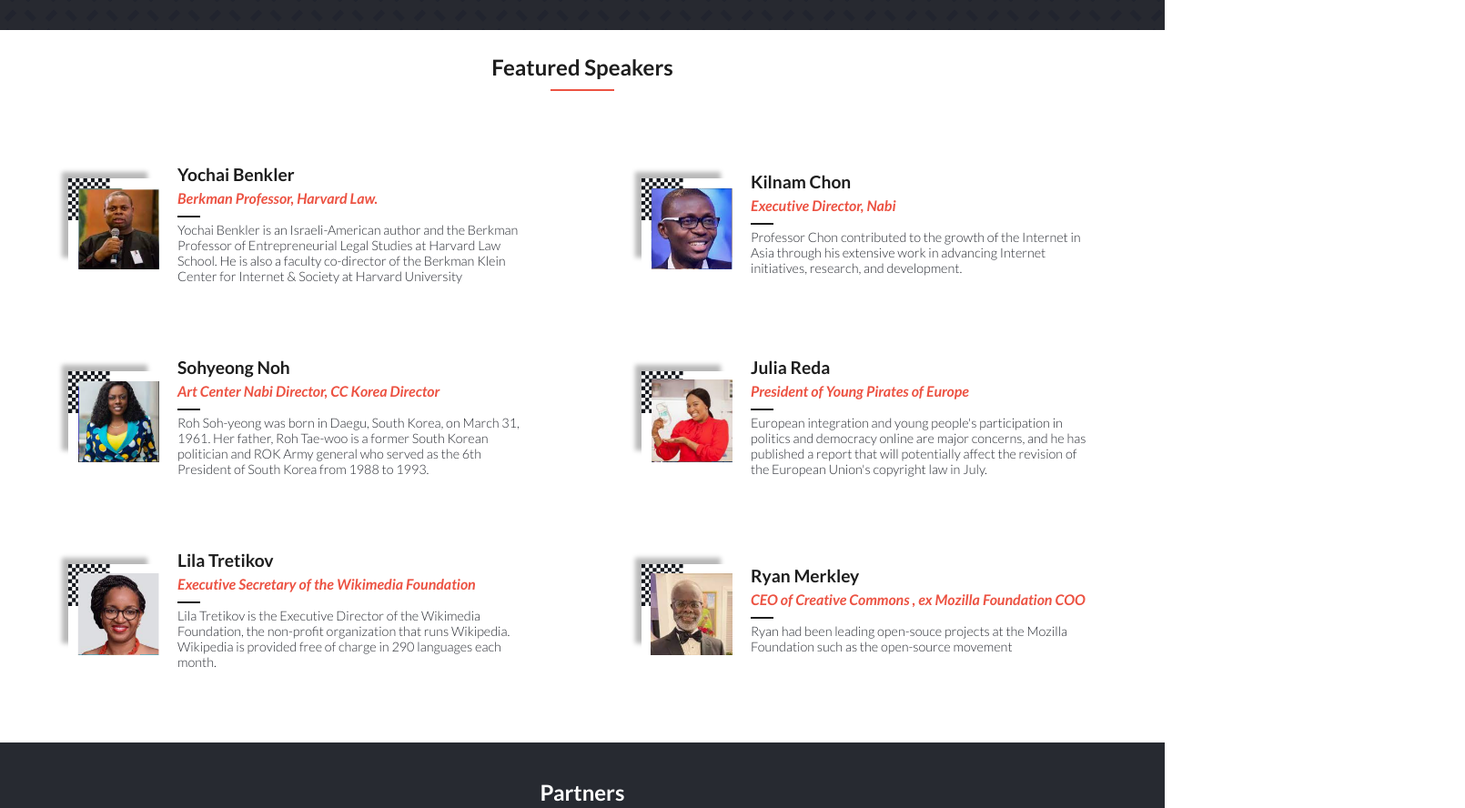
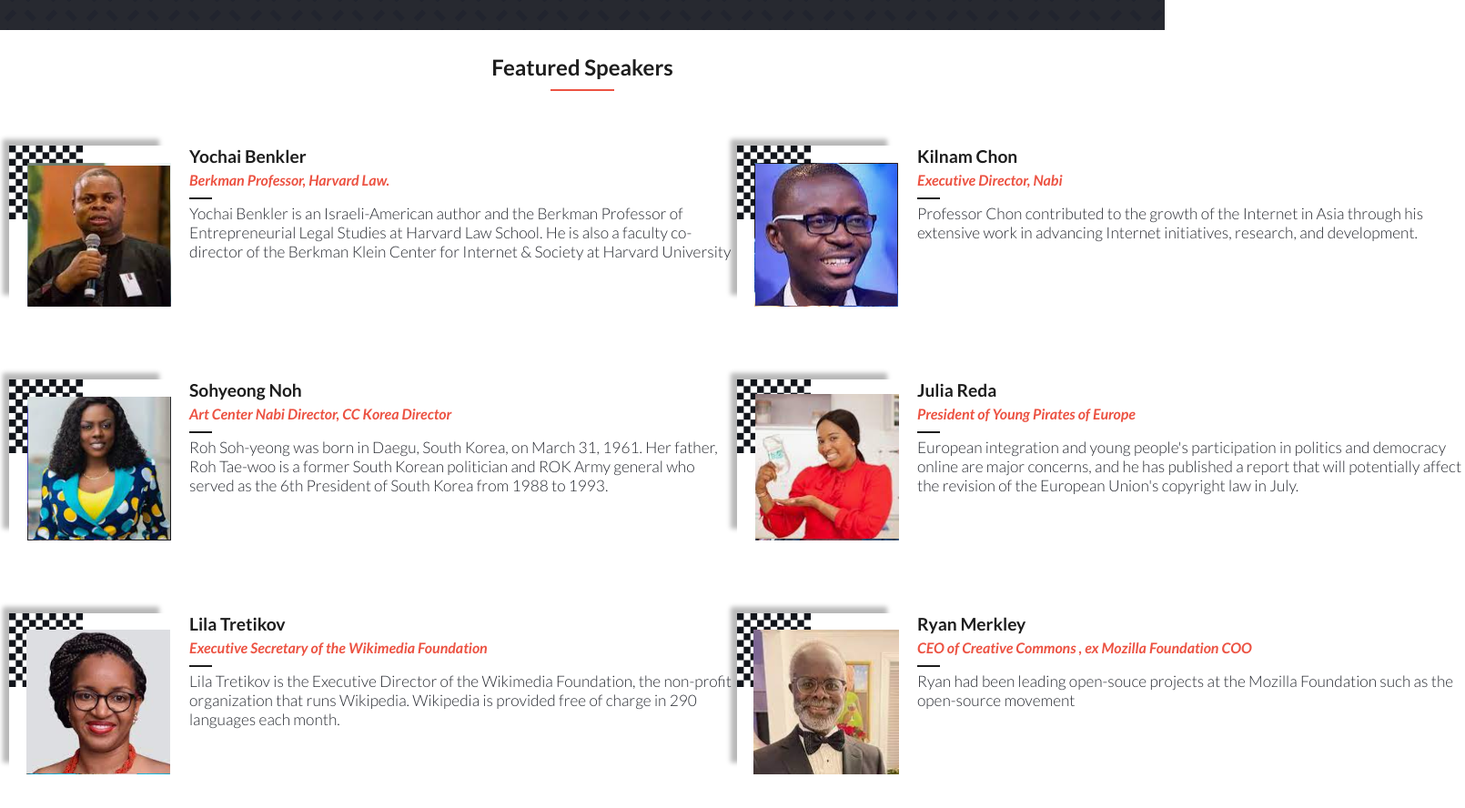
Before and after one commit to erickma1/CapstoneProject, a website: page index.html in a window 1280 px wide. Shown: the part 1420-2308 px from the top of the page at 91% size, 1610 px wide, since content can reach past the window. Drawn offline with Linux system fonts and the light colour scheme.

Commit message:
Update style.css
Add styling for font to match with design

```diff
--- a/style.css
+++ b/style.css
@@ -397,7 +397,7 @@
 }
 
 .speaker-container {
-  margin: 40px 10px;
+  margin: 10px 10px 10px 10px;
 }
 
 .speaker .main-section-h1 {
@@ -406,11 +406,11 @@
 
 .speaker-list {
   margin: 40px auto;
-  width: 300px;
+  width: 600px;
   height: auto;
   display: flex;
   justify-content: center;
-  align-items: center;
+  align-items: start;
 }
 
 .speaker-content {
@@ -420,10 +420,11 @@
 }
 
 .speaker-img {
-  width: 80px;
-  height: 80px;
+  width: 178px;
+  height: 177px;
   margin-right: 15px;
   box-shadow: -10px -10px 5px -3px rgba(0, 0, 0, 0.28);
+  margin-top: 0;
 }
 
 .speaker-header {
@@ -449,6 +450,7 @@
 
 .speaker-description {
   font-size: 1rem;
+  font-family: 'Lato', sans-serif;
   font-weight: 300;
 }
 
@@ -481,7 +483,7 @@
     height: auto;
     display: flex;
     justify-content: center;
-    align-items: center;
+    align-items: start;
   }
 
   .speaker-content {
@@ -491,8 +493,8 @@
   }
 
   .speaker-img {
-    width: 100px;
-    height: 100px;
+    width: 178px;
+    height: 177px;
     margin-right: 20px;
   }
 
@@ -501,7 +503,9 @@
   }
 
   .speaker-description {
-    font-size: 0.9rem;
+    font-size: 1.08rem;
+    font-family: 'Lato', sans-serif;
+    font-weight: 300;
   }
 
   .speaker-profession {
@@ -510,12 +514,13 @@
 
   .speaker-line {
     border-bottom: 2px solid #1d1d1d;
+    font-family: 'Lato', sans-serif;
   }
 }
 
 @media screen and (min-width: 920px) {
   .speaker-list {
-    width: 500px;
+    width: 800px;
   }
 }
 
@@ -676,6 +681,9 @@
 }
 
 .section-2 {
+  background-repeat: no-repeat;
+  background-size: cover;
+  padding: 60px 10%;
   display: flex;
   flex-direction: column;
   justify-content: center;
@@ -725,6 +733,7 @@
 @media (min-width: 768px) {
   .about-container {
     background: url(./images/about_bg_01.png);
+    background-color: #d3d3db;
   }
 
   .top-h1-about {
@@ -735,7 +744,7 @@
     color: #ec5242;
     font-size: 4rem;
     text-align: center;
-    font-weight: 700;
+    font-weight: 850;
     width: 60%;
     margin: 0 auto;
   }
@@ -770,6 +779,7 @@
 
   .about-h2 {
     text-align: center;
+    font-size: 2rem;
   }
 
   .about-par {
```
